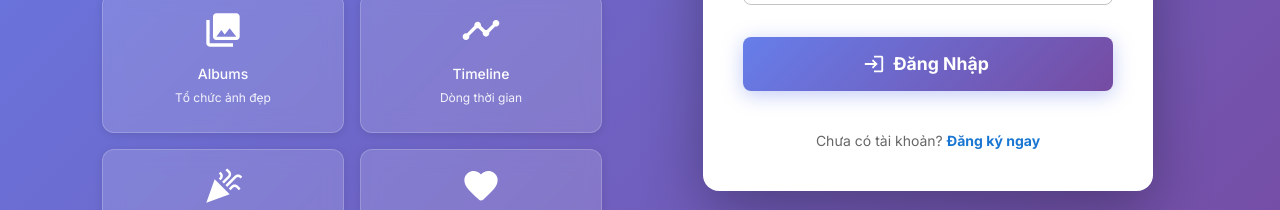
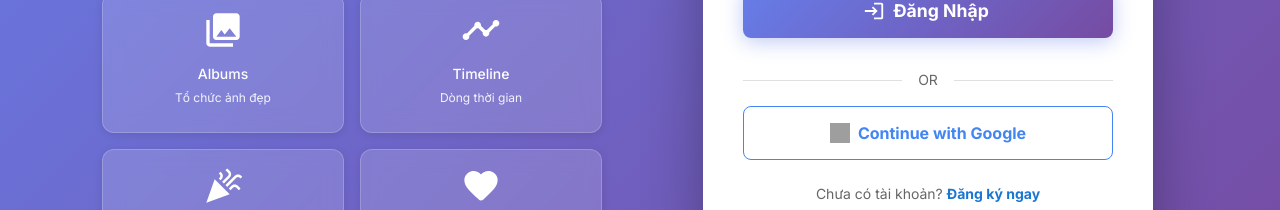
Before and after one commit to NgocTV11/kids-memories-frontend, a Next.js app: page /auth/login in a window 1280 px wide. Shown: the part 453-663 px from the top of the page. Built offline with nearby package versions, Linux system fonts and the light colour scheme; no server answers; grey boxes are pictures that could not be loaded.

Commit message:
Add Google OAuth login button

```diff
--- a/src/app/auth/login/page.tsx
+++ b/src/app/auth/login/page.tsx
@@ -486,6 +486,39 @@ function LoginContent() {
                   {isLoading ? auth.login.loggingIn : auth.login.loginButton}
                 </Button>
 
+                <Box sx={{ display: 'flex', alignItems: 'center', my: 2 }}>
+                  <Box sx={{ flex: 1, height: '1px', bgcolor: 'divider' }} />
+                  <Typography variant="body2" sx={{ px: 2, color: 'text.secondary' }}>
+                    OR
+                  </Typography>
+                  <Box sx={{ flex: 1, height: '1px', bgcolor: 'divider' }} />
+                </Box>
+
+                <Button
+                  fullWidth
+                  variant="outlined"
+                  size="large"
+                  onClick={() => {
+                    const apiUrl = process.env.NEXT_PUBLIC_API_URL || 'http://localhost:3001/api';
+                    window.location.href = `${apiUrl}/auth/google`;
+                  }}
+                  sx={{
+                    py: 1.5,
+                    borderRadius: 2,
+                    fontSize: '1rem',
+                    fontWeight: 'bold',
+                    borderColor: '#4285f4',
+                    color: '#4285f4',
+                    '&:hover': {
+                      borderColor: '#357ae8',
+                      bgcolor: 'rgba(66, 133, 244, 0.04)',
+                    },
+                  }}
+                >
+                  <Box component="img" src="https://www.gstatic.com/firebasejs/ui/2.0.0/images/auth/google.svg" alt="Google" sx={{ width: 20, height: 20, mr: 1 }} />
+                  Continue with Google
+                </Button>
+
                 <Box sx={{ textAlign: 'center', mt: 3 }}>
                   <Typography variant="body2" color="text.secondary">
                     {auth.login.noAccount}{' '}
```
